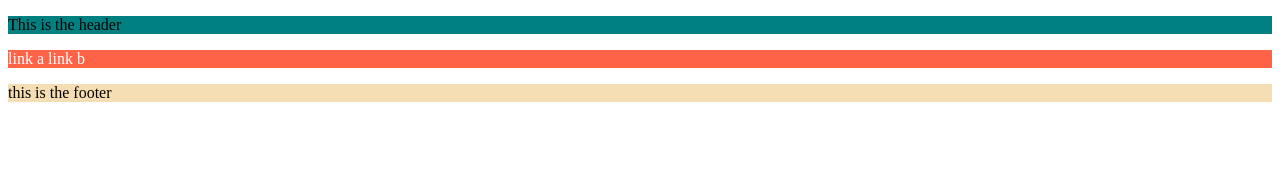
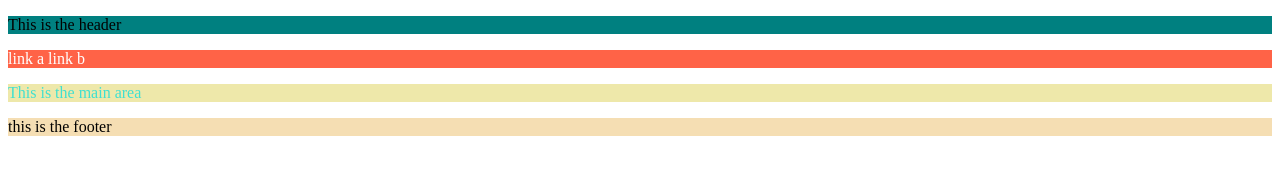
Before and after one commit to clurts/mergeconflict, a plain HTML site: page index.html in a window 1280 px wide. Drawn offline with Linux system fonts and the light colour scheme.

Commit message:
main area added

```diff
--- a/css/style.css
+++ b/css/style.css
@@ -8,6 +8,10 @@ nav a {
     color: white;
     text-decoration: none;
 }
+main {
+    background-color: palegoldenrod;
+    color: turquoise;
+}
 footer {
     background-color: wheat;
 }
--- a/index.html
+++ b/index.html
@@ -16,6 +16,9 @@
         <a href="#">link a</a>
         <a href="#">link b</a>
     </nav>
+    <main>
+        <p>This is the main area</p>
+    </main>
 
     <footer>
         <p>this is the footer</p>
```
